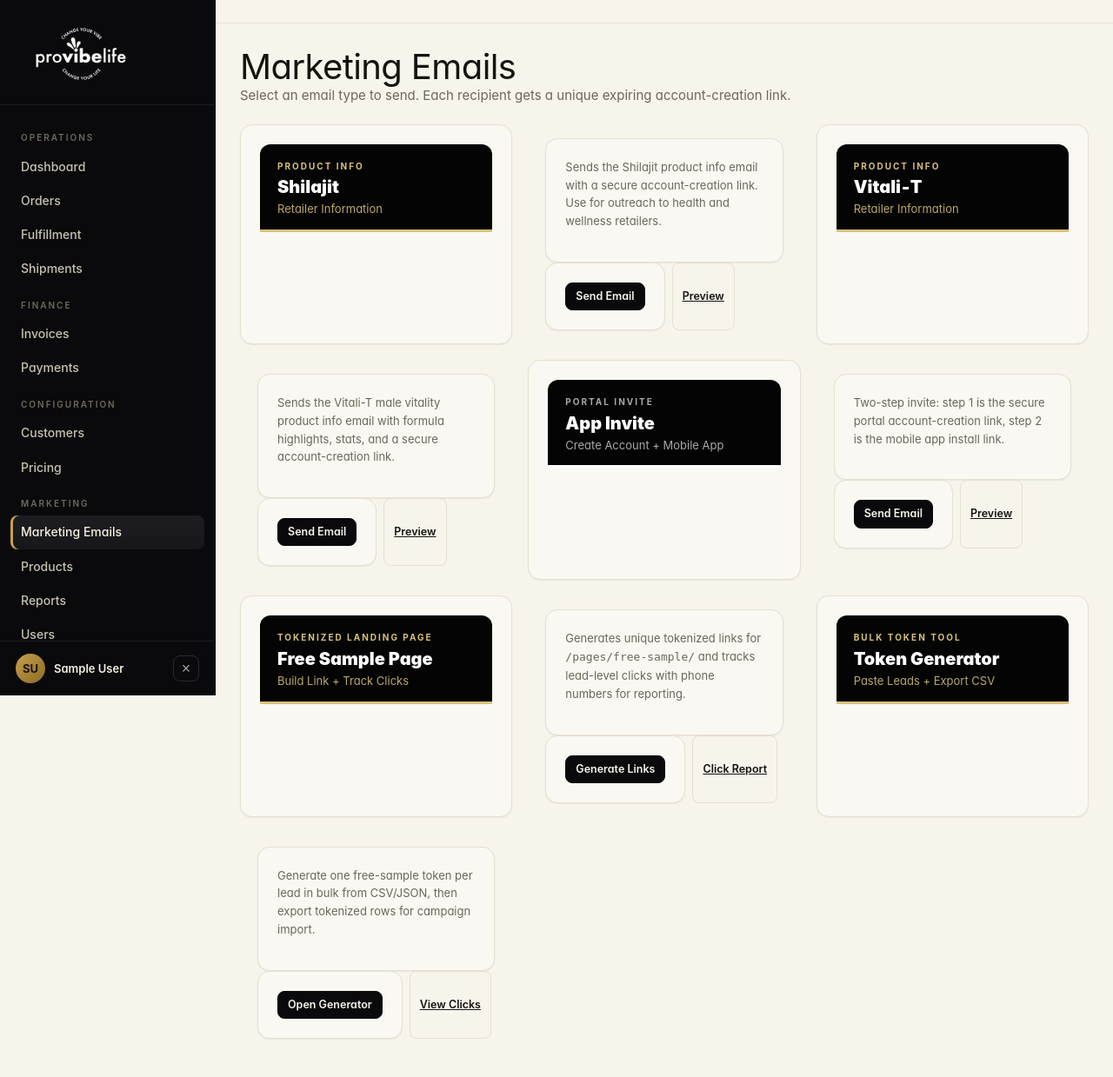
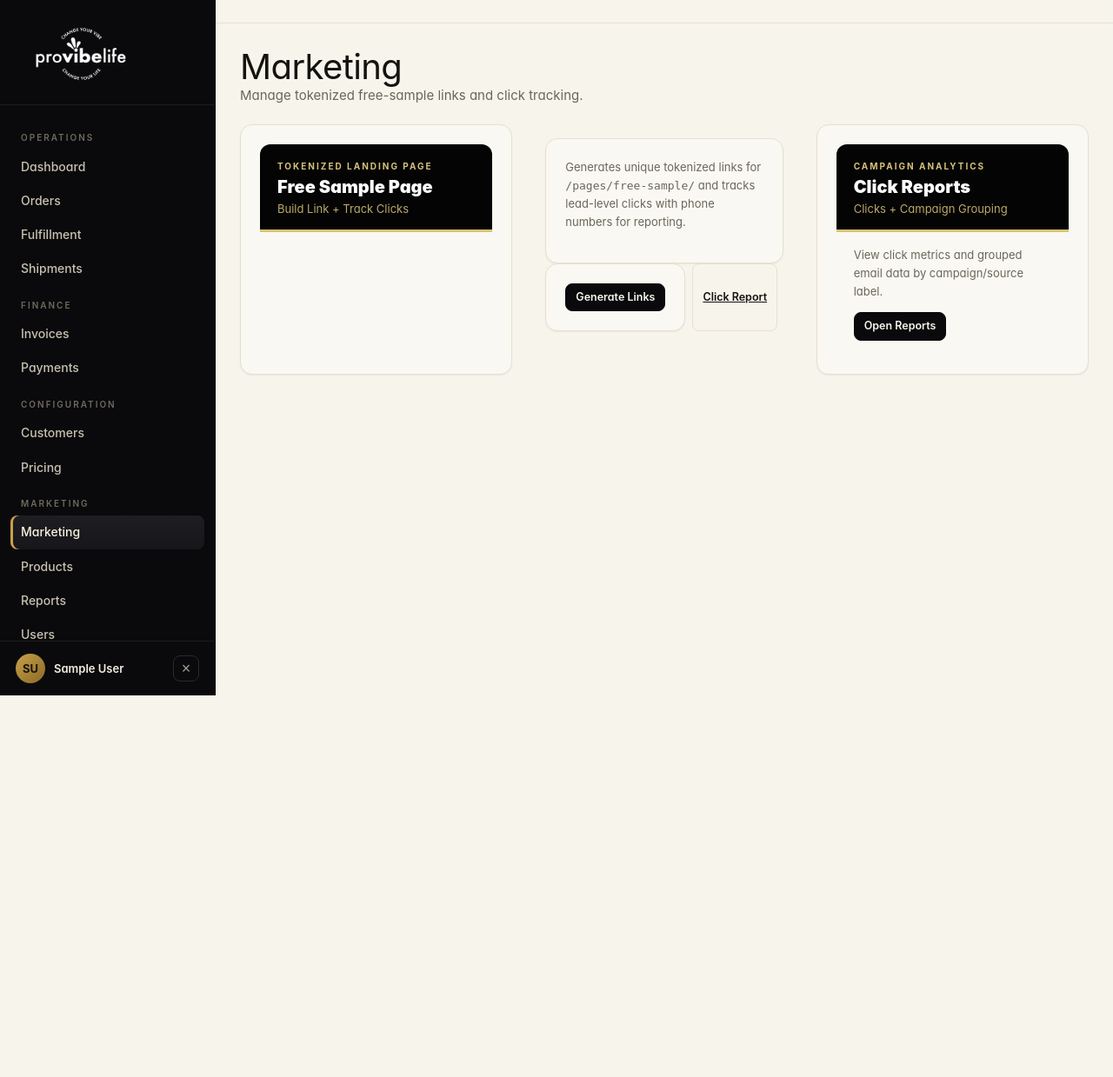
Before and after one commit to Coeptu-code/Provibelifeportal, a Django app: page /admin-portal/marketing-emails/ in a window 1280 px wide. Shown: the whole page at 87% size. After the commit the page ends 800 px from the top, so only its background shows below. Run offline with Django 5.2, Linux system fonts and the light colour scheme; the visitor is signed in with stand-in values (Sample User, id 1).

Commit message:
new layouts

```diff
--- a/accounts/views.py
+++ b/accounts/views.py
@@ -8,7 +8,7 @@ from django.contrib.auth.views import PasswordResetConfirmView
 from django.core.paginator import Paginator
 from django.core.exceptions import ValidationError
 from django.db import transaction
-from django.db.models import Q, Sum
+from django.db.models import Q, Sum, Count
 from django.http import Http404, HttpResponse
 from django.shortcuts import get_object_or_404, redirect, render
 from django.template.loader import render_to_string
@@ -645,6 +645,42 @@ def admin_marketing_free_sample_token_generator(request):
 
 @sales_required
 def admin_marketing_free_sample_clicks(request):
+    if request.method == "POST":
+        action = (request.POST.get("action") or "").strip().lower()
+        if action == "reset_free_sample_data":
+            with transaction.atomic():
+                free_sample_tokens = RetailerMarketingPageToken.objects.filter(
+                    page_slug=RetailerMarketingPageToken.PageSlug.FREE_SAMPLE
+                )
+                token_count = free_sample_tokens.count()
+                lead_ids = list(free_sample_tokens.values_list("lead_id", flat=True).distinct())
+                free_sample_tokens.delete()
+
+                # Only remove leads that are now orphaned from marketing/account token flows.
+                orphaned_leads = (
+                    RetailerLead.objects.filter(id__in=lead_ids)
+                    .annotate(
+                        remaining_marketing_tokens=Count("marketing_page_tokens"),
+                        remaining_account_tokens=Count("account_tokens"),
+                    )
+                    .filter(remaining_marketing_tokens=0, remaining_account_tokens=0)
+                )
+                lead_count = orphaned_leads.count()
+                orphaned_leads.delete()
+
+            request.session["free_sample_bulk_token_ids"] = []
+            log_activity(
+                request.user,
+                "free_sample_click_and_lead_reset",
+                f"Cleared free-sample system: {token_count} token(s), {lead_count} lead(s).",
+                request,
+            )
+            messages.success(
+                request,
+                f"Free-sample click/lead system reset. Deleted {token_count} token(s) and {lead_count} lead(s).",
+            )
+            return redirect("admin_portal:marketing_free_sample_clicks")
+
     q = (request.GET.get("q") or "").strip()
     clicked = (request.GET.get("clicked") or "all").strip().lower()
     status = (request.GET.get("status") or "all").strip().lower()
@@ -682,6 +718,42 @@ def admin_marketing_free_sample_clicks(request):
     elif status == "expired":
         tokens = tokens.filter(expires_at__lte=now)
 
+    campaign_groups_map: dict[str, dict] = {}
+    for row in tokens.values("source", "lead__email", "click_count"):
+        campaign_name = (row["source"] or "").strip() or "Unlabeled"
+        group = campaign_groups_map.setdefault(
+            campaign_name,
+            {
+                "campaign_name": campaign_name,
+                "token_count": 0,
+                "clicked_tokens": 0,
+                "total_clicks": 0,
+                "emails": set(),
+            },
+        )
+        group["token_count"] += 1
+        if (row.get("click_count") or 0) > 0:
+            group["clicked_tokens"] += 1
+        group["total_clicks"] += row.get("click_count") or 0
+        email = (row.get("lead__email") or "").strip().lower()
+        if email:
+            group["emails"].add(email)
+
+    campaign_groups = []
+    for group in campaign_groups_map.values():
+        campaign_groups.append(
+            {
+                "campaign_name": group["campaign_name"],
+                "token_count": group["token_count"],
+                "clicked_tokens": group["clicked_tokens"],
+                "total_clicks": group["total_clicks"],
+                "email_count": len(group["emails"]),
+                "emails_csv": ", ".join(sorted(group["emails"])),
+            }
+        )
+
+    campaign_groups.sort(key=lambda g: (g["campaign_name"] == "Unlabeled", g["campaign_name"].lower()))
+
     tokens = tokens.order_by("-last_clicked_at", "-created_at")
     paginator = Paginator(tokens, 100)
     page_obj = paginator.get_page(page_number)
@@ -712,6 +784,7 @@ def admin_marketing_free_sample_clicks(request):
             "clicked": clicked_count,
             "total_clicks": total_clicks,
             "filtered_count": tokens.count(),
+            "campaign_groups": campaign_groups,
             "now": now,
         },
     )
--- a/templates/admin_portal/base.html
+++ b/templates/admin_portal/base.html
@@ -55,8 +55,8 @@
         </a>
 
         <div class="nav-section">Marketing</div>
-        <a href="{% url 'admin_portal:marketing_emails' %}" class="nav-item {% if 'marketing_email' in request.resolver_match.url_name %}active{% endif %}">
-          <span>Marketing Emails</span>
+        <a href="{% url 'admin_portal:marketing_emails' %}" class="nav-item {% if 'marketing_' in request.resolver_match.url_name %}active{% endif %}">
+          <span>Marketing</span>
         </a>
         {% endif %}
 
--- a/templates/admin_portal/marketing_email_app_invite.html
+++ b/templates/admin_portal/marketing_email_app_invite.html
@@ -8,7 +8,7 @@
   </div>
   <div class="right">
     <a href="{% url 'admin_portal:marketing_email_preview' 'app-invite' %}" target="_blank" class="btn ghost">Preview Email</a>
-    <a href="{% url 'admin_portal:marketing_emails' %}" class="btn ghost">← All Emails</a>
+    <a href="{% url 'admin_portal:marketing_emails' %}" class="btn ghost">← Marketing</a>
   </div>
 </div>
 
--- a/templates/admin_portal/marketing_email_shilajit.html
+++ b/templates/admin_portal/marketing_email_shilajit.html
@@ -1,5 +1,5 @@
 {% extends "admin_portal/base.html" %}
-{% block topbar_left %}<button class="icon-btn" id="backBtn" onclick="history.back()" style="display:none;">?</button>{% endblock %}
+{% block topbar_left %}<button class="icon-btn" id="backBtn" onclick="history.back()" style="display:none;">&larr;</button>{% endblock %}
 {% block content %}
 <div class="page-head">
   <div>
@@ -8,7 +8,7 @@
   </div>
   <div class="right">
     <a href="{% url 'admin_portal:marketing_email_preview' 'shilajit' %}" target="_blank" class="btn ghost">Preview Email</a>
-    <a href="{% url 'admin_portal:marketing_emails' %}" class="btn ghost">? All Emails</a>
+    <a href="{% url 'admin_portal:marketing_emails' %}" class="btn ghost">&larr; Marketing</a>
   </div>
 </div>
 
--- a/templates/admin_portal/marketing_email_vitali_t.html
+++ b/templates/admin_portal/marketing_email_vitali_t.html
@@ -8,7 +8,7 @@
   </div>
   <div class="right">
     <a href="{% url 'admin_portal:marketing_email_preview' 'vitali-t' %}" target="_blank" class="btn ghost">Preview Email</a>
-    <a href="{% url 'admin_portal:marketing_emails' %}" class="btn ghost">← All Emails</a>
+    <a href="{% url 'admin_portal:marketing_emails' %}" class="btn ghost">← Marketing</a>
   </div>
 </div>
 
--- a/templates/admin_portal/marketing_emails.html
+++ b/templates/admin_portal/marketing_emails.html
@@ -2,58 +2,12 @@
 {% block content %}
 <div class="page-head">
   <div>
-    <h1>Marketing Emails</h1>
-    <div class="muted">Select an email type to send. Each recipient gets a unique expiring account-creation link.</div>
+    <h1>Marketing</h1>
+    <div class="muted">Manage tokenized free-sample links and click tracking.</div>
   </div>
 </div>
 
 <div class="grid-3" style="gap: 18px;">
-
-  <a href="{% url 'admin_portal:marketing_email_shilajit' %}" class="card" style="text-decoration: none; color: inherit; display: block; cursor: pointer; transition: box-shadow 0.15s, transform 0.12s;">
-    <div style="background: #040404; border-radius: 12px 12px 0 0; padding: 18px 20px 14px; border-bottom: 3px solid #d8c27a;">
-      <div style="font-size: 10px; letter-spacing: 2px; color: #d8c27a; font-weight: 700; text-transform: uppercase; margin-bottom: 6px;">Product Info</div>
-      <div style="font-size: 20px; font-weight: 900; color: #fff; line-height: 1.15;">Shilajit</div>
-      <div style="font-size: 13px; color: #bba96a; margin-top: 4px;">Retailer Information</div>
-    </div>
-    <div style="padding: 16px 20px;">
-      <div style="font-size: 13px; color: var(--pvl-text-mute); line-height: 1.6; margin-bottom: 14px;">Sends the Shilajit product info email with a secure account-creation link. Use for outreach to health and wellness retailers.</div>
-      <div style="display: flex; gap: 8px;">
-        <span class="btn sm primary" style="pointer-events:none;">Send Email</span>
-        <a href="{% url 'admin_portal:marketing_email_preview' 'shilajit' %}" target="_blank" class="btn sm ghost" onclick="event.stopPropagation()">Preview</a>
-      </div>
-    </div>
-  </a>
-
-  <a href="{% url 'admin_portal:marketing_email_vitali_t' %}" class="card" style="text-decoration: none; color: inherit; display: block; cursor: pointer; transition: box-shadow 0.15s, transform 0.12s;">
-    <div style="background: #040404; border-radius: 12px 12px 0 0; padding: 18px 20px 14px; border-bottom: 3px solid #d8c27a;">
-      <div style="font-size: 10px; letter-spacing: 2px; color: #d8c27a; font-weight: 700; text-transform: uppercase; margin-bottom: 6px;">Product Info</div>
-      <div style="font-size: 20px; font-weight: 900; color: #fff; line-height: 1.15;">Vitali‑T</div>
-      <div style="font-size: 13px; color: #bba96a; margin-top: 4px;">Retailer Information</div>
-    </div>
-    <div style="padding: 16px 20px;">
-      <div style="font-size: 13px; color: var(--pvl-text-mute); line-height: 1.6; margin-bottom: 14px;">Sends the Vitali-T male vitality product info email with formula highlights, stats, and a secure account-creation link.</div>
-      <div style="display: flex; gap: 8px;">
-        <span class="btn sm primary" style="pointer-events:none;">Send Email</span>
-        <a href="{% url 'admin_portal:marketing_email_preview' 'vitali-t' %}" target="_blank" class="btn sm ghost" onclick="event.stopPropagation()">Preview</a>
-      </div>
-    </div>
-  </a>
-
-  <a href="{% url 'admin_portal:marketing_email_app_invite' %}" class="card" style="text-decoration: none; color: inherit; display: block; cursor: pointer; transition: box-shadow 0.15s, transform 0.12s;">
-    <div style="background: #040404; border-radius: 12px 12px 0 0; padding: 18px 20px 14px; border-bottom: 3px solid #fff;">
-      <div style="font-size: 10px; letter-spacing: 2px; color: #aaa; font-weight: 700; text-transform: uppercase; margin-bottom: 6px;">Portal Invite</div>
-      <div style="font-size: 20px; font-weight: 900; color: #fff; line-height: 1.15;">App Invite</div>
-      <div style="font-size: 13px; color: #aaa; margin-top: 4px;">Create Account + Mobile App</div>
-    </div>
-    <div style="padding: 16px 20px;">
-      <div style="font-size: 13px; color: var(--pvl-text-mute); line-height: 1.6; margin-bottom: 14px;">Two-step invite: step 1 is the secure portal account-creation link, step 2 is the mobile app install link.</div>
-      <div style="display: flex; gap: 8px;">
-        <span class="btn sm primary" style="pointer-events:none;">Send Email</span>
-        <a href="{% url 'admin_portal:marketing_email_preview' 'app-invite' %}" target="_blank" class="btn sm ghost" onclick="event.stopPropagation()">Preview</a>
-      </div>
-    </div>
-  </a>
-
   <a href="{% url 'admin_portal:marketing_free_sample_links' %}" class="card" style="text-decoration: none; color: inherit; display: block; cursor: pointer; transition: box-shadow 0.15s, transform 0.12s;">
     <div style="background: #040404; border-radius: 12px 12px 0 0; padding: 18px 20px 14px; border-bottom: 3px solid #d8c27a;">
       <div style="font-size: 10px; letter-spacing: 2px; color: #d8c27a; font-weight: 700; text-transform: uppercase; margin-bottom: 6px;">Tokenized Landing Page</div>
@@ -69,21 +23,19 @@
     </div>
   </a>
 
-  <a href="{% url 'admin_portal:marketing_free_sample_token_generator' %}" class="card" style="text-decoration: none; color: inherit; display: block; cursor: pointer; transition: box-shadow 0.15s, transform 0.12s;">
+  <a href="{% url 'admin_portal:marketing_free_sample_clicks' %}" class="card" style="text-decoration: none; color: inherit; display: block; cursor: pointer; transition: box-shadow 0.15s, transform 0.12s;">
     <div style="background: #040404; border-radius: 12px 12px 0 0; padding: 18px 20px 14px; border-bottom: 3px solid #d8c27a;">
-      <div style="font-size: 10px; letter-spacing: 2px; color: #d8c27a; font-weight: 700; text-transform: uppercase; margin-bottom: 6px;">Bulk Token Tool</div>
-      <div style="font-size: 20px; font-weight: 900; color: #fff; line-height: 1.15;">Token Generator</div>
-      <div style="font-size: 13px; color: #bba96a; margin-top: 4px;">Paste Leads + Export CSV</div>
+      <div style="font-size: 10px; letter-spacing: 2px; color: #d8c27a; font-weight: 700; text-transform: uppercase; margin-bottom: 6px;">Campaign Analytics</div>
+      <div style="font-size: 20px; font-weight: 900; color: #fff; line-height: 1.15;">Click Reports</div>
+      <div style="font-size: 13px; color: #bba96a; margin-top: 4px;">Clicks + Campaign Grouping</div>
     </div>
     <div style="padding: 16px 20px;">
-      <div style="font-size: 13px; color: var(--pvl-text-mute); line-height: 1.6; margin-bottom: 14px;">Generate one free-sample token per lead in bulk from CSV/JSON, then export tokenized rows for campaign import.</div>
+      <div style="font-size: 13px; color: var(--pvl-text-mute); line-height: 1.6; margin-bottom: 14px;">View click metrics and grouped email data by campaign/source label.</div>
       <div style="display: flex; gap: 8px;">
-        <span class="btn sm primary" style="pointer-events:none;">Open Generator</span>
-        <a href="{% url 'admin_portal:marketing_free_sample_clicks' %}" class="btn sm ghost" onclick="event.stopPropagation()">View Clicks</a>
+        <span class="btn sm primary" style="pointer-events:none;">Open Reports</span>
       </div>
     </div>
   </a>
-
 </div>
 
 <style>
--- a/templates/admin_portal/marketing_free_sample_links.html
+++ b/templates/admin_portal/marketing_free_sample_links.html
@@ -9,7 +9,7 @@
   <div class="right">
     <a href="{% url 'admin_portal:marketing_free_sample_token_generator' %}" class="btn ghost">Bulk Token Generator</a>
     <a href="{% url 'admin_portal:marketing_free_sample_clicks' %}" class="btn ghost">View Click Report</a>
-    <a href="{% url 'admin_portal:marketing_emails' %}" class="btn ghost">&larr; All Emails</a>
+    <a href="{% url 'admin_portal:marketing_emails' %}" class="btn ghost">&larr; Marketing</a>
   </div>
 </div>
 
--- a/templates/admin_portal/marketing_free_sample_token_generator.html
+++ b/templates/admin_portal/marketing_free_sample_token_generator.html
@@ -8,7 +8,7 @@
   </div>
   <div class="right">
     <a href="{% url 'admin_portal:marketing_free_sample_clicks' %}" class="btn ghost">Click Report</a>
-    <a href="{% url 'admin_portal:marketing_emails' %}" class="btn ghost">&larr; All Emails</a>
+    <a href="{% url 'admin_portal:marketing_emails' %}" class="btn ghost">&larr; Marketing</a>
   </div>
 </div>
 
```
Also changed, not shown: accounts/tests.py (+29 -0 lines), templates/admin_portal/marketing_free_sample_clicks.html (+39 -1 lines).
